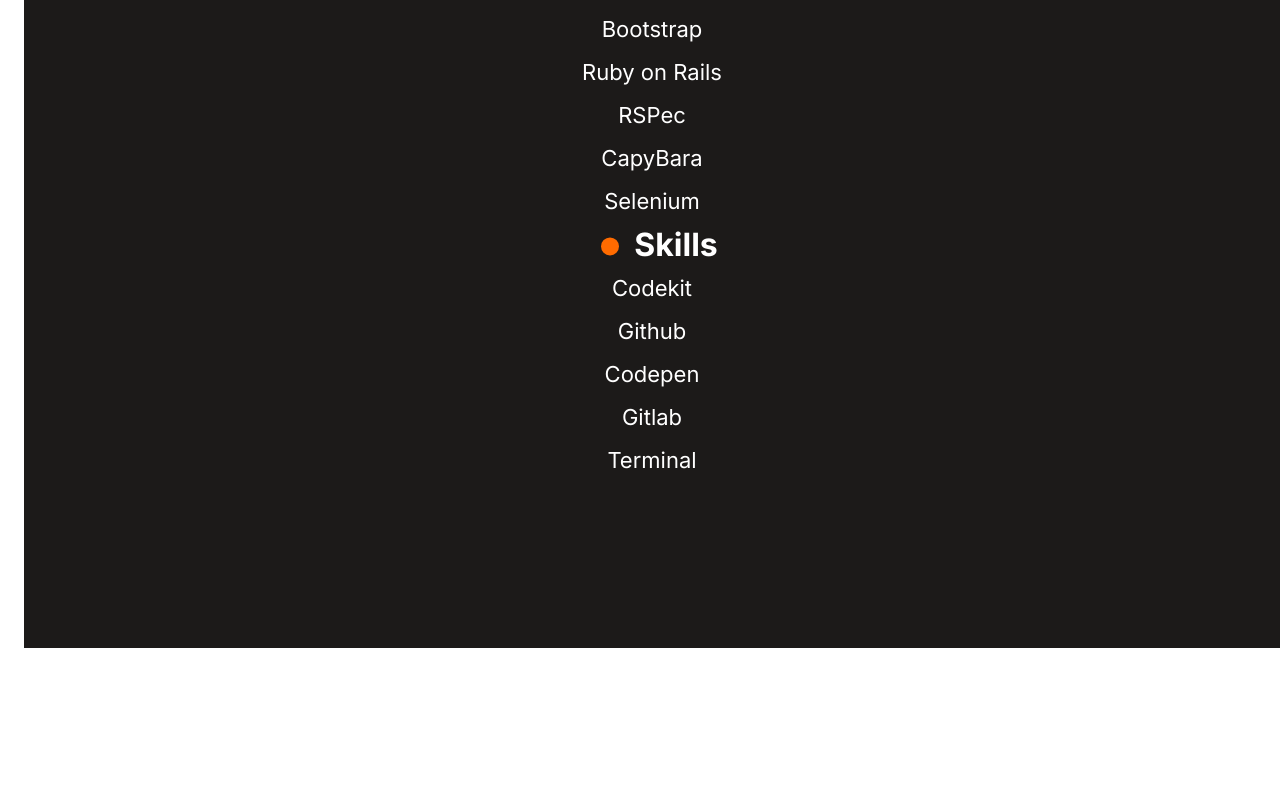
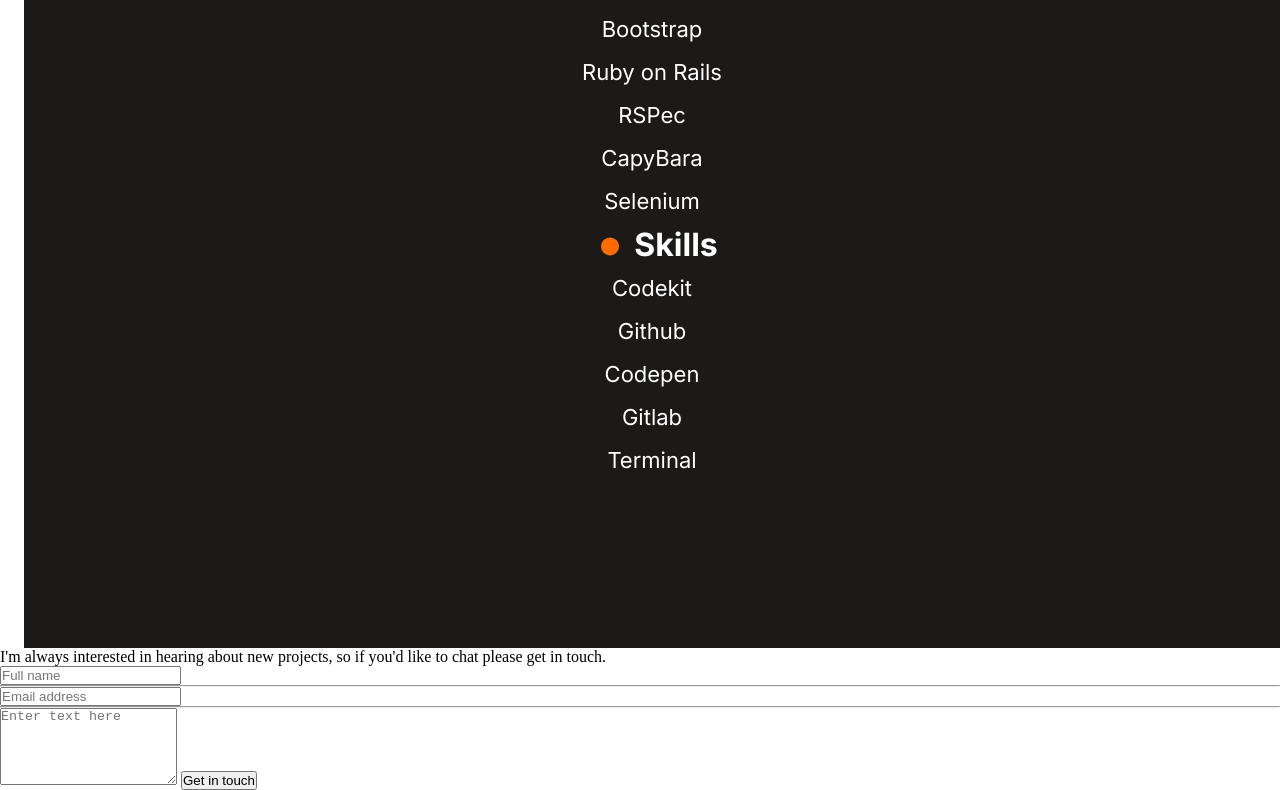
Before and after one commit to mrEckendonk/portfolio, a plain HTML site: page index.html in a window 1280 px wide. Shown: the part 4890-5680 px from the top of the page. Before the commit the page ends 5538 px from the top, so only its background shows below. Drawn offline with Linux system fonts and the light colour scheme.

Commit message:
Added HTML skeleton form

```diff
--- a/index.html
+++ b/index.html
@@ -322,5 +322,52 @@
           </ul>
         </article>
       </section>
+      <!-- Contact Form-->
+    <section class="contact-container">
+      <div class="main-text">
+        <p>
+          I'm always interested in hearing about new projects, so if you'd like
+          to chat please get in touch.
+        </p>
+      </div>
+
+      <form
+        class="form-container"
+        id="fs-frm"
+        name="simple-contact-form"
+        accept-charset="utf-8"
+        action="https://formspree.io/f/xyyloboj"
+        method="post"
+      >
+        <input
+          class="form-input1"
+          type="text"
+          name="name"
+          maxlength="30"
+          id="full-name"
+          placeholder="Full name"
+          required
+        />
+        <hr class="contact-hr" />
+        <input
+          class="form-input2"
+          type="email"
+          name="_replyto"
+          id="email-address"
+          placeholder="Email address"
+          required
+        />
+        <hr class="contact-hr" />
+        <textarea
+          class="form-text"
+          rows="5"
+          name="message"
+          maxlength="500"
+          id="message"
+          placeholder="Enter text here"
+          required
+        ></textarea>
+        <button class="about-btn4" type="submit">Get in touch</button>
+      </form>
 </body>
 </html>
```
